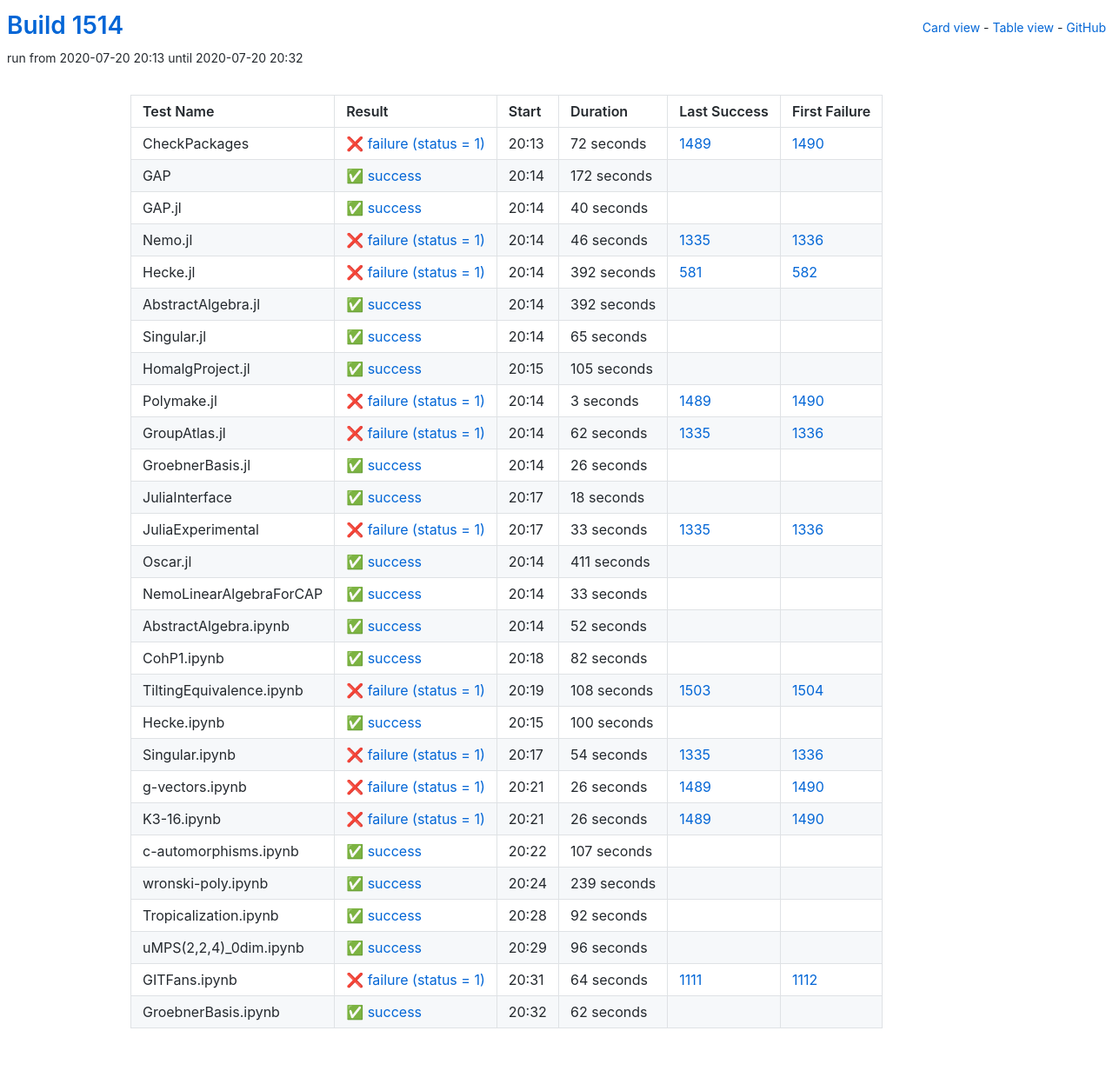
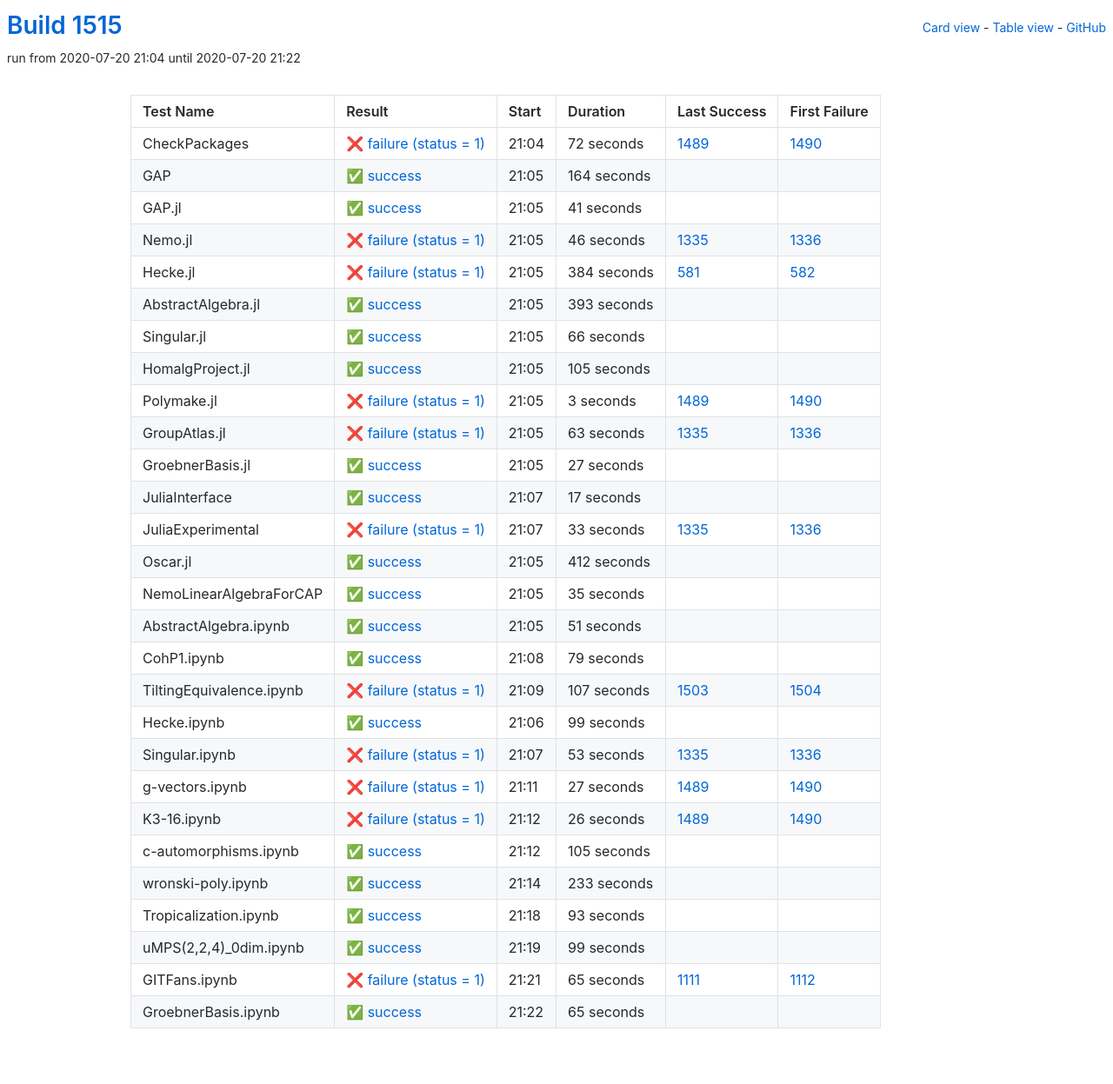
Before and after one commit to oscar-system/oscar-ci-status-1.4, a Jekyll site: the page built from table.html, in a window 1280 px wide. Shown: the whole page at 87% size. Built offline with Jekyll 4.4.1, drawn with Linux system fonts in a browser that asks for light colours.

Commit message:
Build #1515

```diff
--- a/_data/ci.yml
+++ b/_data/ci.yml
@@ -1,6 +1,6 @@
 ---
-build: 1514
-build_url: https://oscarci.mathematik.uni-kl.de/job/oscar-julia-1.4/1514/
+build: 1515
+build_url: https://oscarci.mathematik.uni-kl.de/job/oscar-julia-1.4/1515/
 job: oscar-julia-1.4
 organization: oscar-system
 repo: oscar-ci-status-1.4
@@ -8,8 +8,8 @@ repourl: https://github.com/oscar-system/oscar-ci-status-1.4
 tests:
 - name: CheckPackages
   id: checkpackages
-  log: https://oscarci.mathematik.uni-kl.de/job/oscar-julia-1.4/1514/artifact/logs/build-1514/CheckPackages.log
-  start: 2020-07-20 20:13
+  log: https://oscarci.mathematik.uni-kl.de/job/oscar-julia-1.4/1515/artifact/logs/build-1515/CheckPackages.log
+  start: 2020-07-20 21:04
   success: false
   exitcode: 1
   status: failure
@@ -20,32 +20,32 @@ tests:
   first_failure_url: https://oscarci.mathematik.uni-kl.de/job/oscar-julia-1.4/1490/
 - name: GAP
   id: gap
-  log: https://oscarci.mathematik.uni-kl.de/job/oscar-julia-1.4/1514/artifact/logs/build-1514/GAP.log
-  start: 2020-07-20 20:14
+  log: https://oscarci.mathematik.uni-kl.de/job/oscar-julia-1.4/1515/artifact/logs/build-1515/GAP.log
+  start: 2020-07-20 21:05
   success: true
   exitcode: 0
   status: success
-  duration: 172
+  duration: 164
   last_success: false
   last_success_url:
   first_failure: false
   first_failure_url:
 - name: GAP.jl
   id: gap-jl
-  log: https://oscarci.mathematik.uni-kl.de/job/oscar-julia-1.4/1514/artifact/logs/build-1514/GAP.jl.log
-  start: 2020-07-20 20:14
+  log: https://oscarci.mathematik.uni-kl.de/job/oscar-julia-1.4/1515/artifact/logs/build-1515/GAP.jl.log
+  start: 2020-07-20 21:05
   success: true
   exitcode: 0
   status: success
-  duration: 40
+  duration: 41
   last_success: false
   last_success_url:
   first_failure: false
   first_failure_url:
 - name: Nemo.jl
   id: nemo-jl
-  log: https://oscarci.mathematik.uni-kl.de/job/oscar-julia-1.4/1514/artifact/logs/build-1514/Nemo.jl.log
-  start: 2020-07-20 20:14
+  log: https://oscarci.mathematik.uni-kl.de/job/oscar-julia-1.4/1515/artifact/logs/build-1515/Nemo.jl.log
+  start: 2020-07-20 21:05
   success: false
   exitcode: 1
   status: failure
@@ -56,44 +56,44 @@ tests:
   first_failure_url: https://oscarci.mathematik.uni-kl.de/job/oscar-julia-1.4/1336/
 - name: Hecke.jl
   id: hecke-jl
-  log: https://oscarci.mathematik.uni-kl.de/job/oscar-julia-1.4/1514/artifact/logs/build-1514/Hecke.jl.log
-  start: 2020-07-20 20:14
+  log: https://oscarci.mathematik.uni-kl.de/job/oscar-julia-1.4/1515/artifact/logs/build-1515/Hecke.jl.log
+  start: 2020-07-20 21:05
   success: false
   exitcode: 1
   status: failure
-  duration: 392
+  duration: 384
   last_success: 581
   last_success_url: https://oscarci.mathematik.uni-kl.de/job/oscar-julia-1.4/581/
   first_failure: 582
   first_failure_url: https://oscarci.mathematik.uni-kl.de/job/oscar-julia-1.4/582/
 - name: AbstractAlgebra.jl
   id: abstractalgebra-jl
-  log: https://oscarci.mathematik.uni-kl.de/job/oscar-julia-1.4/1514/artifact/logs/build-1514/AbstractAlgebra.jl.log
-  start: 2020-07-20 20:14
+  log: https://oscarci.mathematik.uni-kl.de/job/oscar-julia-1.4/1515/artifact/logs/build-1515/AbstractAlgebra.jl.log
+  start: 2020-07-20 21:05
   success: true
   exitcode: 0
   status: success
-  duration: 392
+  duration: 393
   last_success: false
   last_success_url:
   first_failure: false
   first_failure_url:
 - name: Singular.jl
   id: singular-jl
-  log: https://oscarci.mathematik.uni-kl.de/job/oscar-julia-1.4/1514/artifact/logs/build-1514/Singular.jl.log
-  start: 2020-07-20 20:14
+  log: https://oscarci.mathematik.uni-kl.de/job/oscar-julia-1.4/1515/artifact/logs/build-1515/Singular.jl.log
+  start: 2020-07-20 21:05
   success: true
   exitcode: 0
   status: success
-  duration: 65
+  duration: 66
   last_success: false
   last_success_url:
   first_failure: false
   first_failure_url:
 - name: HomalgProject.jl
   id: homalgproject-jl
-  log: https://oscarci.mathematik.uni-kl.de/job/oscar-julia-1.4/1514/artifact/logs/build-1514/HomalgProject.jl.log
-  start: 2020-07-20 20:15
+  log: https://oscarci.mathematik.uni-kl.de/job/oscar-julia-1.4/1515/artifact/logs/build-1515/HomalgProject.jl.log
+  start: 2020-07-20 21:05
   success: true
   exitcode: 0
   status: success
@@ -104,8 +104,8 @@ tests:
   first_failure_url:
 - name: Polymake.jl
   id: polymake-jl
-  log: https://oscarci.mathematik.uni-kl.de/job/oscar-julia-1.4/1514/artifact/logs/build-1514/Polymake.jl.log
-  start: 2020-07-20 20:14
+  log: https://oscarci.mathematik.uni-kl.de/job/oscar-julia-1.4/1515/artifact/logs/build-1515/Polymake.jl.log
+  start: 2020-07-20 21:05
   success: false
   exitcode: 1
   status: failure
@@ -116,44 +116,44 @@ tests:
   first_failure_url: https://oscarci.mathematik.uni-kl.de/job/oscar-julia-1.4/1490/
 - name: GroupAtlas.jl
   id: groupatlas-jl
-  log: https://oscarci.mathematik.uni-kl.de/job/oscar-julia-1.4/1514/artifact/logs/build-1514/GroupAtlas.jl.log
-  start: 2020-07-20 20:14
+  log: https://oscarci.mathematik.uni-kl.de/job/oscar-julia-1.4/1515/artifact/logs/build-1515/GroupAtlas.jl.log
+  start: 2020-07-20 21:05
   success: false
   exitcode: 1
   status: failure
-  duration: 62
+  duration: 63
   last_success: 1335
   last_success_url: https://oscarci.mathematik.uni-kl.de/job/oscar-julia-1.4/1335/
   first_failure: 1336
   first_failure_url: https://oscarci.mathematik.uni-kl.de/job/oscar-julia-1.4/1336/
 - name: GroebnerBasis.jl
   id: groebnerbasis-jl
-  log: https://oscarci.mathematik.uni-kl.de/job/oscar-julia-1.4/1514/artifact/logs/build-1514/GroebnerBasis.jl.log
-  start: 2020-07-20 20:14
+  log: https://oscarci.mathematik.uni-kl.de/job/oscar-julia-1.4/1515/artifact/logs/build-1515/GroebnerBasis.jl.log
+  start: 2020-07-20 21:05
   success: true
   exitcode: 0
   status: success
-  duration: 26
+  duration: 27
   last_success: false
   last_success_url:
   first_failure: false
   first_failure_url:
 - name: JuliaInterface
   id: juliainterface
-  log: https://oscarci.mathematik.uni-kl.de/job/oscar-julia-1.4/1514/artifact/logs/build-1514/JuliaInterface.log
-  start: 2020-07-20 20:17
+  log: https://oscarci.mathematik.uni-kl.de/job/oscar-julia-1.4/1515/artifact/logs/build-1515/JuliaInterface.log
+  start: 2020-07-20 21:07
   success: true
   exitcode: 0
   status: success
-  duration: 18
+  duration: 17
   last_success: false
   last_success_url:
   first_failure: false
   first_failure_url:
 - name: JuliaExperimental
   id: juliaexperimental
-  log: https://oscarci.mathematik.uni-kl.de/job/oscar-julia-1.4/1514/artifact/logs/build-1514/JuliaExperimental.log
-  start: 2020-07-20 20:17
+  log: https://oscarci.mathematik.uni-kl.de/job/oscar-julia-1.4/1515/artifact/logs/build-1515/JuliaExperimental.log
+  start: 2020-07-20 21:07
   success: false
   exitcode: 1
   status: failure
@@ -164,104 +164,104 @@ tests:
   first_failure_url: https://oscarci.mathematik.uni-kl.de/job/oscar-julia-1.4/1336/
 - name: Oscar.jl
   id: oscar-jl
-  log: https://oscarci.mathematik.uni-kl.de/job/oscar-julia-1.4/1514/artifact/logs/build-1514/Oscar.jl.log
-  start: 2020-07-20 20:14
+  log: https://oscarci.mathematik.uni-kl.de/job/oscar-julia-1.4/1515/artifact/logs/build-1515/Oscar.jl.log
+  start: 2020-07-20 21:05
   success: true
   exitcode: 0
   status: success
-  duration: 411
+  duration: 412
   last_success: false
   last_success_url:
   first_failure: false
   first_failure_url:
 - name: NemoLinearAlgebraForCAP
   id: nemolinearalgebraforcap
-  log: https://oscarci.mathematik.uni-kl.de/job/oscar-julia-1.4/1514/artifact/logs/build-1514/NemoLinearAlgebraForCAP.log
-  start: 2020-07-20 20:14
+  log: https://oscarci.mathematik.uni-kl.de/job/oscar-julia-1.4/1515/artifact/logs/build-1515/NemoLinearAlgebraForCAP.log
+  start: 2020-07-20 21:05
   success: true
   exitcode: 0
   status: success
-  duration: 33
+  duration: 35
   last_success: false
   last_success_url:
   first_failure: false
   first_failure_url:
 - name: AbstractAlgebra.ipynb
   id: abstractalgebra-ipynb
-  log: https://oscarci.mathematik.uni-kl.de/job/oscar-julia-1.4/1514/artifact/logs/build-1514/AbstractAlgebra.ipynb.log
-  start: 2020-07-20 20:14
+  log: https://oscarci.mathematik.uni-kl.de/job/oscar-julia-1.4/1515/artifact/logs/build-1515/AbstractAlgebra.ipynb.log
+  start: 2020-07-20 21:05
   success: true
   exitcode: 0
   status: success
-  duration: 52
+  duration: 51
   last_success: false
   last_success_url:
   first_failure: false
   first_failure_url:
 - name: CohP1.ipynb
   id: cohp1-ipynb
-  log: https://oscarci.mathematik.uni-kl.de/job/oscar-julia-1.4/1514/artifact/logs/build-1514/CohP1.ipynb.log
-  start: 2020-07-20 20:18
+  log: https://oscarci.mathematik.uni-kl.de/job/oscar-julia-1.4/1515/artifact/logs/build-1515/CohP1.ipynb.log
+  start: 2020-07-20 21:08
   success: true
   exitcode: 0
   status: success
-  duration: 82
+  duration: 79
   last_success: false
   last_success_url:
   first_failure: false
   first_failure_url:
 - name: TiltingEquivalence.ipynb
   id: tiltingequivalence-ipynb
-  log: https://oscarci.mathematik.uni-kl.de/job/oscar-julia-1.4/1514/artifact/logs/build-1514/TiltingEquivalence.ipynb.log
-  start: 2020-07-20 20:19
+  log: https://oscarci.mathematik.uni-kl.de/job/oscar-julia-1.4/1515/artifact/logs/build-1515/TiltingEquivalence.ipynb.log
+  start: 2020-07-20 21:09
   success: false
   exitcode: 1
   status: failure
-  duration: 108
+  duration: 107
   last_success: 1503
   last_success_url: https://oscarci.mathematik.uni-kl.de/job/oscar-julia-1.4/1503/
   first_failure: 1504
   first_failure_url: https://oscarci.mathematik.uni-kl.de/job/oscar-julia-1.4/1504/
 - name: Hecke.ipynb
   id: hecke-ipynb
-  log: https://oscarci.mathematik.uni-kl.de/job/oscar-julia-1.4/1514/artifact/logs/build-1514/Hecke.ipynb.log
-  start: 2020-07-20 20:15
+  log: https://oscarci.mathematik.uni-kl.de/job/oscar-julia-1.4/1515/artifact/logs/build-1515/Hecke.ipynb.log
+  start: 2020-07-20 21:06
   success: true
   exitcode: 0
   status: success
-  duration: 100
+  duration: 99
   last_success: false
   last_success_url:
   first_failure: false
   first_failure_url:
 - name: Singular.ipynb
   id: singular-ipynb
-  log: https://oscarci.mathematik.uni-kl.de/job/oscar-julia-1.4/1514/artifact/logs/build-1514/Singular.ipynb.log
-  start: 2020-07-20 20:17
+  log: https://oscarci.mathematik.uni-kl.de/job/oscar-julia-1.4/1515/artifact/logs/build-1515/Singular.ipynb.log
+  start: 2020-07-20 21:07
   success: false
   exitcode: 1
   status: failure
-  duration: 54
+  duration: 53
   last_success: 1335
   last_success_url: https://oscarci.mathematik.uni-kl.de/job/oscar-julia-1.4/1335/
   first_failure: 1336
   first_failure_url: https://oscarci.mathematik.uni-kl.de/job/oscar-julia-1.4/1336/
 - name: g-vectors.ipynb
   id: g-vectors-ipynb
-  log: https://oscarci.mathematik.uni-kl.de/job/oscar-julia-1.4/1514/artifact/logs/build-1514/g-vectors.ipynb.log
-  start: 2020-07-20 20:21
+  log: https://oscarci.mathematik.uni-kl.de/job/oscar-julia-1.4/1515/artifact/logs/build-1515/g-vectors.ipynb.log
+  start: 2020-07-20 21:11
   success: false
   exitcode: 1
   status: failure
-  duration: 26
+  duration: 27
   last_success: 1489
   last_success_url: https://oscarci.mathematik.uni-kl.de/job/oscar-julia-1.4/1489/
   first_failure: 1490
   first_failure_url: https://oscarci.mathematik.uni-kl.de/job/oscar-julia-1.4/1490/
 - name: K3-16.ipynb
   id: k3-16-ipynb
-  log: https://oscarci.mathematik.uni-kl.de/job/oscar-julia-1.4/1514/artifact/logs/build-1514/K3-16.ipynb.log
-  start: 2020-07-20 20:21
+  log: https://oscarci.mathematik.uni-kl.de/job/oscar-julia-1.4/1515/artifact/logs/build-1515/K3-16.ipynb.log
+  start: 2020-07-20 21:12
   success: false
   exitcode: 1
   status: failure
@@ -272,72 +272,72 @@ tests:
   first_failure_url: https://oscarci.mathematik.uni-kl.de/job/oscar-julia-1.4/1490/
 - name: c-automorphisms.ipynb
   id: c-automorphisms-ipynb
-  log: https://oscarci.mathematik.uni-kl.de/job/oscar-julia-1.4/1514/artifact/logs/build-1514/c-automorphisms.ipynb.log
-  start: 2020-07-20 20:22
+  log: https://oscarci.mathematik.uni-kl.de/job/oscar-julia-1.4/1515/artifact/logs/build-1515/c-automorphisms.ipynb.log
+  start: 2020-07-20 21:12
   success: true
   exitcode: 0
   status: success
-  duration: 107
+  duration: 105
   last_success: false
   last_success_url:
   first_failure: false
   first_failure_url:
 - name: wronski-poly.ipynb
   id: wronski-poly-ipynb
-  log: https://oscarci.mathematik.uni-kl.de/job/oscar-julia-1.4/1514/artifact/logs/build-1514/wronski-poly.ipynb.log
-  start: 2020-07-20 20:24
+  log: https://oscarci.mathematik.uni-kl.de/job/oscar-julia-1.4/1515/artifact/logs/build-1515/wronski-poly.ipynb.log
+  start: 2020-07-20 21:14
   success: true
   exitcode: 0
   status: success
-  duration: 239
+  duration: 233
   last_success: false
   last_success_url:
   first_failure: false
   first_failure_url:
 - name: Tropicalization.ipynb
   id: tropicalization-ipynb
-  log: https://oscarci.mathematik.uni-kl.de/job/oscar-julia-1.4/1514/artifact/logs/build-1514/Tropicalization.ipynb.log
-  start: 2020-07-20 20:28
+  log: https://oscarci.mathematik.uni-kl.de/job/oscar-julia-1.4/1515/artifact/logs/build-1515/Tropicalization.ipynb.log
+  start: 2020-07-20 21:18
   success: true
   exitcode: 0
   status: success
-  duration: 92
+  duration: 93
   last_success: false
   last_success_url:
   first_failure: false
   first_failure_url:
 - name: uMPS(2,2,4)_0dim.ipynb
   id: umps-2-2-4-0dim-ipynb
-  log: https://oscarci.mathematik.uni-kl.de/job/oscar-julia-1.4/1514/artifact/logs/build-1514/uMPS-2-2-4-_0dim.ipynb.log
-  start: 2020-07-20 20:29
+  log: https://oscarci.mathematik.uni-kl.de/job/oscar-julia-1.4/1515/artifact/logs/build-1515/uMPS-2-2-4-_0dim.ipynb.log
+  start: 2020-07-20 21:19
   success: true
   exitcode: 0
   status: success
-  duration: 96
+  duration: 99
   last_success: false
   last_success_url:
   first_failure: false
   first_failure_url:
 - name: GITFans.ipynb
   id: gitfans-ipynb
-  log: https://oscarci.mathematik.uni-kl.de/job/oscar-julia-1.4/1514/artifact/logs/build-1514/GITFans.ipynb.log
-  start: 2020-07-20 20:31
+  log: https://oscarci.mathematik.uni-kl.de/job/oscar-julia-1.4/1515/artifact/logs/build-1515/GITFans.ipynb.log
+  start: 2020-07-20 21:21
   success: false
   exitcode: 1
   status: failure
-  duration: 64
+  duration: 65
   last_success: 1111
   last_success_url: https://oscarci.mathematik.uni-kl.de/job/oscar-julia-1.4/1111/
   first_failure: 1112
   first_failure_url: https://oscarci.mathematik.uni-kl.de/job/oscar-julia-1.4/1112/
 - name: GroebnerBasis.ipynb
   id: groebnerbasis-ipynb
-  log: https://oscarci.mathematik.uni-kl.de/job/oscar-julia-1.4/1514/artifact/logs/build-1514/GroebnerBasis.ipynb.log
-  start: 2020-07-20 20:32
+  log: https://oscarci.mathematik.uni-kl.de/job/oscar-julia-1.4/1515/artifact/logs/build-1515/GroebnerBasis.ipynb.log
+  start: 2020-07-20 21:22
   success: true
   exitcode: 0
   status: success
-  duration: 62
+  duration: 65
   last_success: false
   last_success_url:
   first_failure: false
```
Also changed, not shown: README.md.
